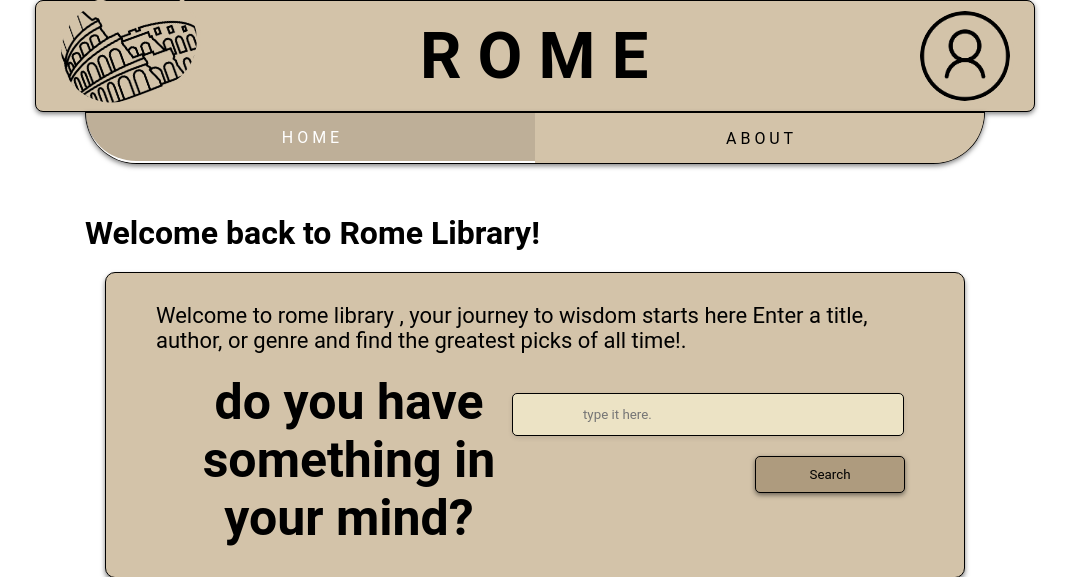
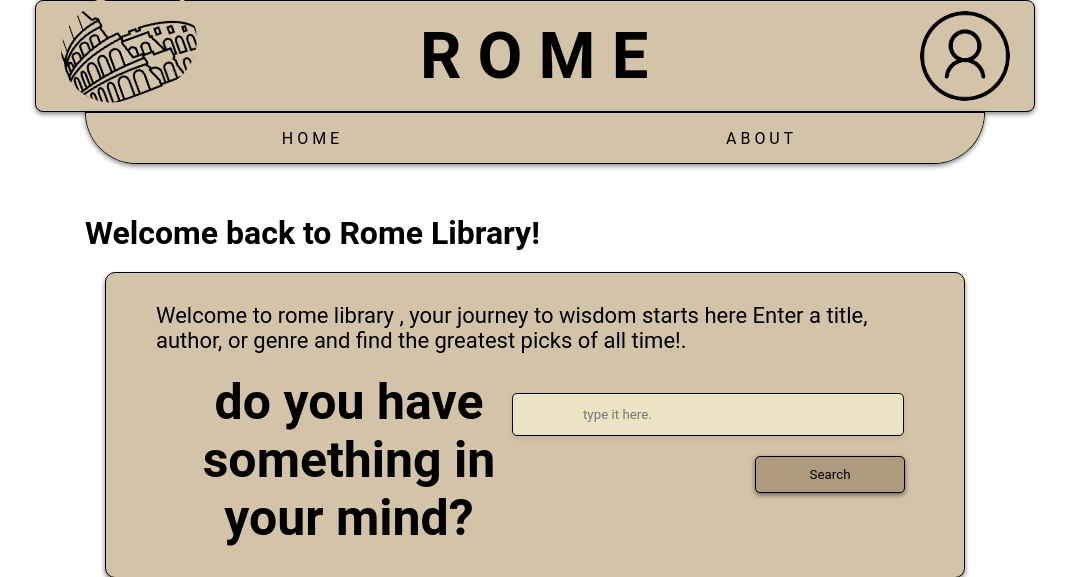
Before and after one commit to MagdiWaleed/Room-Librrary, a Django app: page / in a window 1280 px wide. Shown: the top 577 px of the page, without its empty margins (105-1174 px from the left). Run offline with Django 5.2, Linux system fonts and the light colour scheme; data comes from the database, SQL or seed files in the repository; data that the repository does not hold is empty.

Commit message:
I just fixed the main design problem

```diff
--- a/books/templates/books/main.html
+++ b/books/templates/books/main.html
@@ -3,7 +3,7 @@
 
 {% block links %}
 <link rel="stylesheet" href="{% static "books/css/main_style.css" %}">
-<link rel="stylesheet" href="{% static "books/css/user/main.css" %}">
+
 <script src="{% static "books/js/main_controller.js" %}" defer></script>
 {% endblock links %}
 
--- a/templates/parts/navigation.html
+++ b/templates/parts/navigation.html
@@ -33,7 +33,7 @@
   margin-right: 20px;
 
 }
-#backGround >h1{
+#backGround h1{
 display:inline-block;
 font-size: 65px;
 margin-right: 50px;
@@ -71,16 +71,7 @@ margin-right: 50px;
 .borders{
   border: 0.4px black solid;
 }
-#selected_page_button{
-  width: 100%;
-  border: 0;
-  font-weight: normal;
-  font-size: 16px;
-  background-color: rgba(0, 0, 0, .1);
-  color: white;
-  border-bottom: 2px white solid;
-  transition: all 100ms;
-}
+
 
 
 
@@ -99,7 +90,7 @@ margin-right: 50px;
   </div>
   <div id="black_line"></div>
   <div id="navigation_bar" class="borders">
-    <button id="selected_page_button" style="border-radius: 0 0 0 50px;" onclick="navigateToPage('{% url 'books-list' %}')" >H O M E</button>
+    <button class ="not_selected_page_button" style="border-radius: 0 0 0 50px;" onclick="navigateToPage('{% url 'books-list' %}')" >H O M E</button>
     <button style="border-radius: 0 0 0 0;" class="not_selected_page_button" onclick="navigateToPage('{% url 'borrowed-books' %}')">
       <pre>B O R R O W E D
 B O O K S</pre>
@@ -122,7 +113,7 @@ B O O K S</pre>
           </div>
           <div id="black_line"></div>
           <div id="navigation_bar" class="borders">
-            <button style="border-radius: 0 0 0 50px;" id="selected_page_button" onclick="navigateToPage('{% url 'books-list' %}')">H O M E</button>
+            <button style="border-radius: 0 0 0 50px;" class ="not_selected_page_button" onclick="navigateToPage('{% url 'books-list' %}')">H O M E</button>
             <button style="border-radius: 0 0 0 0;" id="my_book" class="not_selected_page_button" onclick="navigateToPage('{% url 'my-books-list' %}')">M Y  B O O K S</button>
             <button style="border-radius: 0 0 50px 0;" class="not_selected_page_button" onclick="navigateToPage('{% url 'about' %}')">A B O U T</button>
           </div>
@@ -141,7 +132,7 @@ B O O K S</pre>
           </div>
           <div id="black_line"></div>
           <div id="navigation_bar" class="borders">
-            <button style="border-radius: 0 0 0 50px;" id="selected_page_button" onclick="navigateToPage('{% url 'books-list' %}')">H O M E</button>
+            <button style="border-radius: 0 0 0 50px;" class ="not_selected_page_button" onclick="navigateToPage('{% url 'books-list' %}')">H O M E</button>
             <button style="border-radius: 0 0 50px 0;" class="not_selected_page_button" onclick="navigateToPage('{% url 'about' %}')">A B O U T</button>
           </div>
       </div>
```
